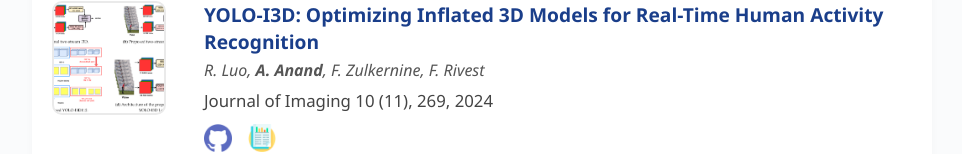
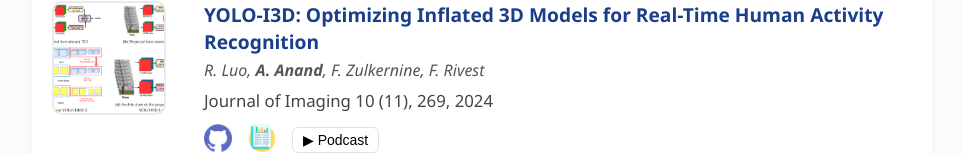
Before and after one commit to 23WM13/amananand, a plain HTML site: page research.html in a window 1280 px wide. Shown: the part 646-800 px from the top of the page, without its empty margins (158-1120 px from the left). Drawn offline with Linux system fonts and the light colour scheme.

Commit message:
Update research.html

```diff
--- a/research.html
+++ b/research.html
@@ -70,6 +70,9 @@
         <div class="pub-links">
           <a href="https://github.com/Ruikang07/YOLO-I3D_Light" title="Code"><img src="asset/github.png" alt="Code" class="pub-logo" /></a>
           <a href="https://www.mdpi.com/2313-433X/10/11/269" title="Paper"><img src="asset/research-paper.png" alt="Paper" class="pub-logo" /></a>
+          <button class="audio-btn"
+                    aria-label="Play podcast"
+                    data-audio="asset/audio/yolo-i3d.mp3">▶︎ Podcast</button>
         </div>
       </div>
     </section>
```
